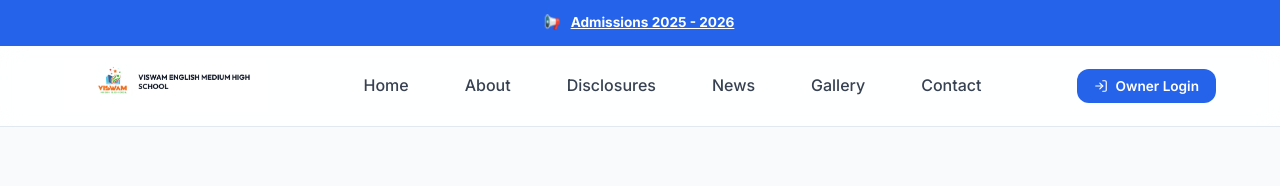
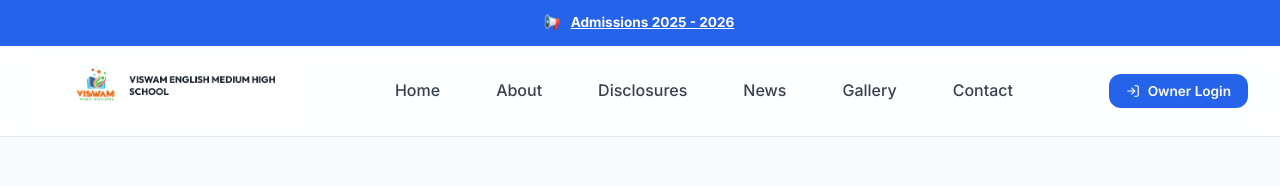
Before and after one commit to raghavendrasri1210-coder/viswam-school, a React (Vite) app: page /#home in a window 1280 px wide. Shown: the top 186 px of the page. Built offline with nearby package versions, Linux system fonts and the light colour scheme; no server answers.

Commit message:
Increase logo size to 68px, widen navbar container, and shift logo left

```diff
--- a/src/App.jsx
+++ b/src/App.jsx
@@ -733,7 +733,7 @@ export default function App() {
       />
 
       {/* Routed Page Sections */}
-      <main style={{ flexGrow: 1, marginTop: '80px' }}>
+      <main style={{ flexGrow: 1, marginTop: '90px' }}>
 
         {currentPage === 'home' && (
           <>
--- a/src/components/Navbar.jsx
+++ b/src/components/Navbar.jsx
@@ -30,7 +30,7 @@ export default function Navbar({ isAdmin, currentPage, onLoginClick, onLogout })
     <nav className={`navbar ${isScrolled ? 'scrolled' : ''}`}>
       <div className="nav-container">
         <a href="#home" className="nav-logo" onClick={handleLinkClick} style={{ display: 'flex', alignItems: 'center' }}>
-          <img src="/logo.png" alt="Viswam High School Logo" style={{ height: '52px', objectFit: 'contain', maxWidth: '100%' }} className="navbar-logo-img" />
+          <img src="/logo.png" alt="Viswam High School Logo" style={{ height: '68px', objectFit: 'contain', maxWidth: '100%' }} className="navbar-logo-img" />
         </a>
 
         {/* Desktop Menu */}
@@ -73,7 +73,7 @@ export default function Navbar({ isAdmin, currentPage, onLoginClick, onLogout })
       {mobileMenuOpen && (
         <div style={{
           position: 'absolute',
-          top: '80px',
+          top: '90px',
           left: 0,
           right: 0,
           backgroundColor: 'white',
--- a/src/index.css
+++ b/src/index.css
@@ -176,9 +176,9 @@ button {
   display: flex;
   justify-content: space-between;
   align-items: center;
-  height: 80px;
-  width: 90%;
-  max-width: var(--max-width);
+  height: 90px;
+  width: 95%;
+  max-width: 1440px;
   margin: 0 auto;
 }
 
```
